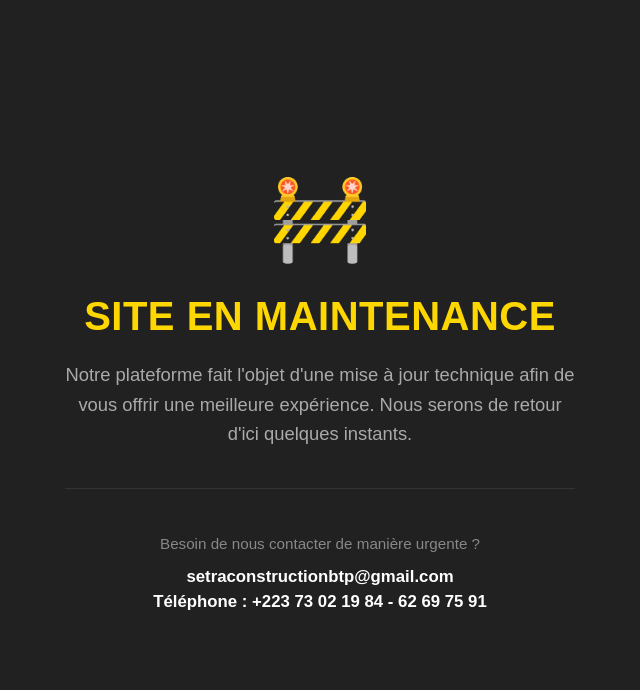
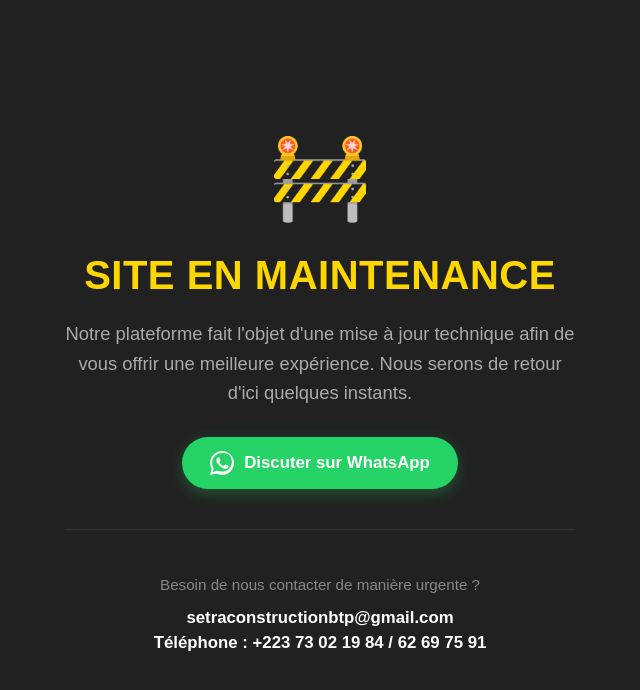
Before and after one commit to ami7390/tp-website, a Next.js app: page /maintenance in a window 1280 px wide. Shown: the top 690 px of the page, without its empty margins (320-960 px from the left). Built offline with nearby package versions, Linux system fonts and the light colour scheme.

Commit message:
Modification de la page d'accueil

```diff
--- a/app/maintenance/page.tsx
+++ b/app/maintenance/page.tsx
@@ -5,6 +5,11 @@ import React from 'react';
 export default function MaintenancePage() {
   const primaryColor = '#FFD700'; // Jaune BTP
   const darkColor = '#212121';    // Anthracite
+
+  // Remplacez par votre numéro WhatsApp principal au format international (sans espaces ni le +)
+  // Exemple ici avec le premier numéro : 22373021984
+  const whatsappNumber = "22373021984";
+  const whatsappMessage = encodeURIComponent("Bonjour Setra Groupe, je vous contacte suite à la maintenance de votre site web.");
 
   return (
     <main style={{
@@ -50,7 +55,35 @@ export default function MaintenancePage() {
           font-size: 1.15rem;
           line-height: 1.6;
           color: #aaa;
+          margin-bottom: 30px;
+        }
+
+        /* Style du Bouton WhatsApp */
+        .whatsapp-btn {
+          display: inline-flex;
+          align-items: center;
+          justify-content: center;
+          gap: 10px;
+          background-color: #25D366;
+          color: white;
+          text-decoration: none;
+          font-weight: bold;
+          font-size: 1.05rem;
+          padding: 14px 28px;
+          border-radius: 50px;
           margin-bottom: 40px;
+          box-shadow: 0 4px 15px rgba(37, 211, 102, 0.3);
+          transition: transform 0.2s ease, box-shadow 0.2s ease, background-color 0.2s ease;
+        }
+
+        .whatsapp-btn:hover {
+          background-color: #20ba5a;
+          transform: translateY(-2px);
+          box-shadow: 0 6px 20px rgba(37, 211, 102, 0.4);
+        }
+
+        .whatsapp-btn:active {
+          transform: translateY(0);
         }
 
         .maintenance-footer {
@@ -97,7 +130,14 @@ export default function MaintenancePage() {
           }
           .maintenance-text {
             font-size: 1rem;
-            margin-bottom: 30px;
+            margin-bottom: 25px;
+          }
+          .whatsapp-btn {
+            width: 100%;
+            box-sizing: border-box;
+            font-size: 1rem;
+            padding: 12px 20px;
+            margin-bottom: 35px;
           }
         }
       ` }} />
@@ -117,6 +157,20 @@ export default function MaintenancePage() {
           Nous serons de retour d'ici quelques instants.
         </p>
 
+        {/* Bouton WhatsApp Dynamique et Responsive */}
+        <a
+          href={`https://wa.me/${whatsappNumber}?text=${whatsappMessage}`}
+          target="_blank"
+          rel="noopener noreferrer"
+          className="whatsapp-btn"
+        >
+          {/* Icône SVG officielle de WhatsApp pour éviter de charger des images externes */}
+          <svg style={{ width: '24px', height: '24px', fill: 'currentColor' }} viewBox="0 0 24 24">
+            <path d="M.057 24l1.687-6.163c-1.041-1.804-1.588-3.849-1.587-5.946C.06 5.348 5.397.01 12.008.01c3.202.001 6.212 1.246 8.477 3.514 2.266 2.268 3.507 5.28 3.505 8.484-.004 6.657-5.34 11.997-11.953 11.997-2.005-.001-3.973-.502-5.713-1.457L0 24zm6.59-4.846c1.6.95 3.488 1.451 5.42 1.452 5.432.003 9.85-4.416 9.854-9.85.002-2.633-1.023-5.105-2.887-6.97C17.169 1.93 14.7 1.905 12.01 1.903c-5.433 0-9.854 4.414-9.858 9.848-.001 1.977.521 3.916 1.512 5.642l-.991 3.616 3.71-.973zm11.215-4.57c-.297-.149-1.758-.867-2.03-.967-.273-.099-.471-.148-.67.15-.197.297-.767.966-.94 1.164-.173.199-.347.223-.644.075-.297-.15-1.255-.463-2.39-1.475-.883-.788-1.48-1.761-1.653-2.059-.173-.297-.018-.458.13-.606.134-.133.298-.347.446-.52.149-.174.198-.298.298-.497.099-.198.05-.371-.025-.52-.075-.149-.669-1.612-.916-2.207-.242-.579-.487-.501-.669-.51l-.57-.01c-.198 0-.52.074-.792.372s-1.04 1.016-1.04 2.479 1.065 2.876 1.213 3.074c.149.198 2.096 3.2 5.077 4.487.709.306 1.262.489 1.694.625.712.227 1.36.195 1.871.118.571-.085 1.758-.719 2.006-1.413.248-.694.248-1.289.173-1.413-.074-.124-.272-.198-.57-.347z"/>
+          </svg>
+          Discuter sur WhatsApp
+        </a>
+
         {/* Section Contact alternative textuelle */}
         <div className="maintenance-footer">
           <p>Besoin de nous contacter de manière urgente ?</p>
@@ -125,7 +179,7 @@ export default function MaintenancePage() {
               setraconstructionbtp@gmail.com
             </a>
             <span style={{ display: 'block', marginTop: '5px' }}>
-              Téléphone : <a href="tel:+223 73 02 19 84 - 62 69 75 91'" className="maintenance-link">+223 73 02 19 84 - 62 69 75 91</a>
+              Téléphone : <a href="tel:+22373021984" className="maintenance-link">+223 73 02 19 84</a> / <a href="tel:+22362697591" className="maintenance-link">62 69 75 91</a>
             </span>
           </p>
         </div>
```
